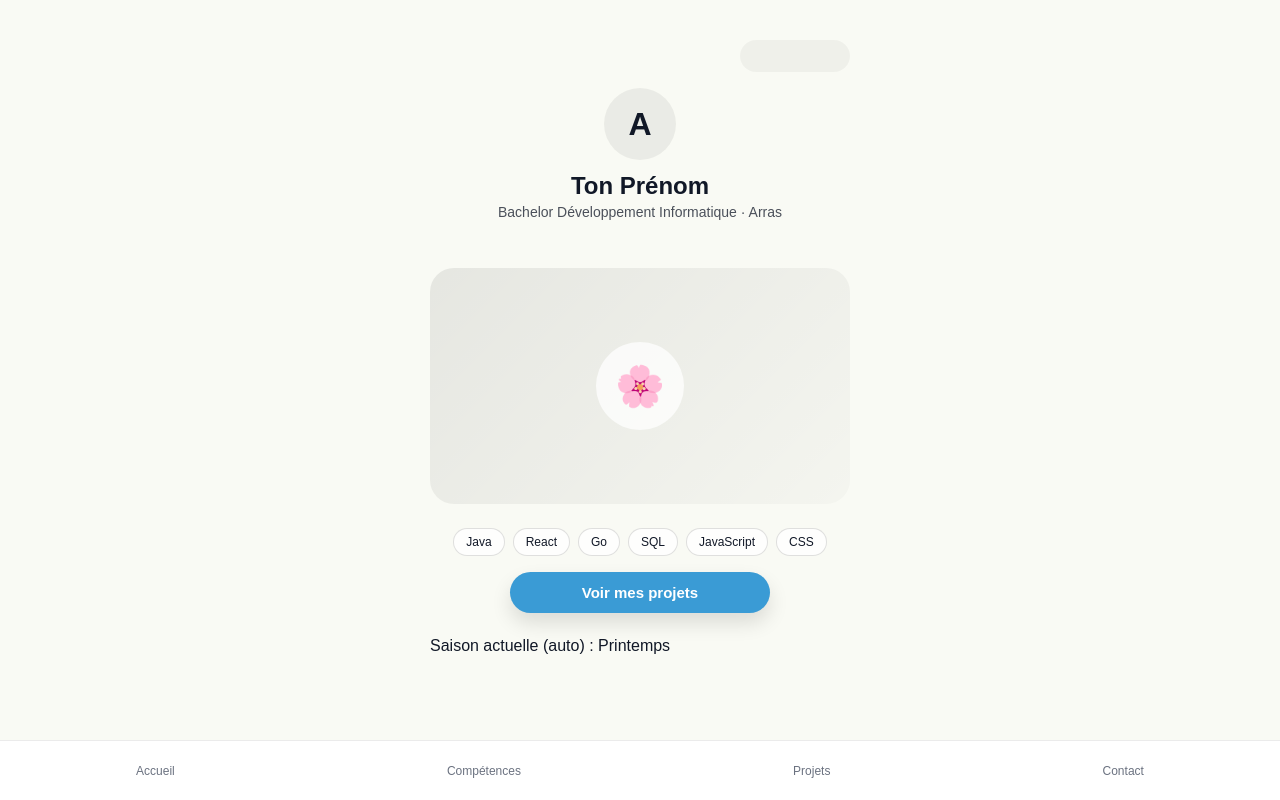
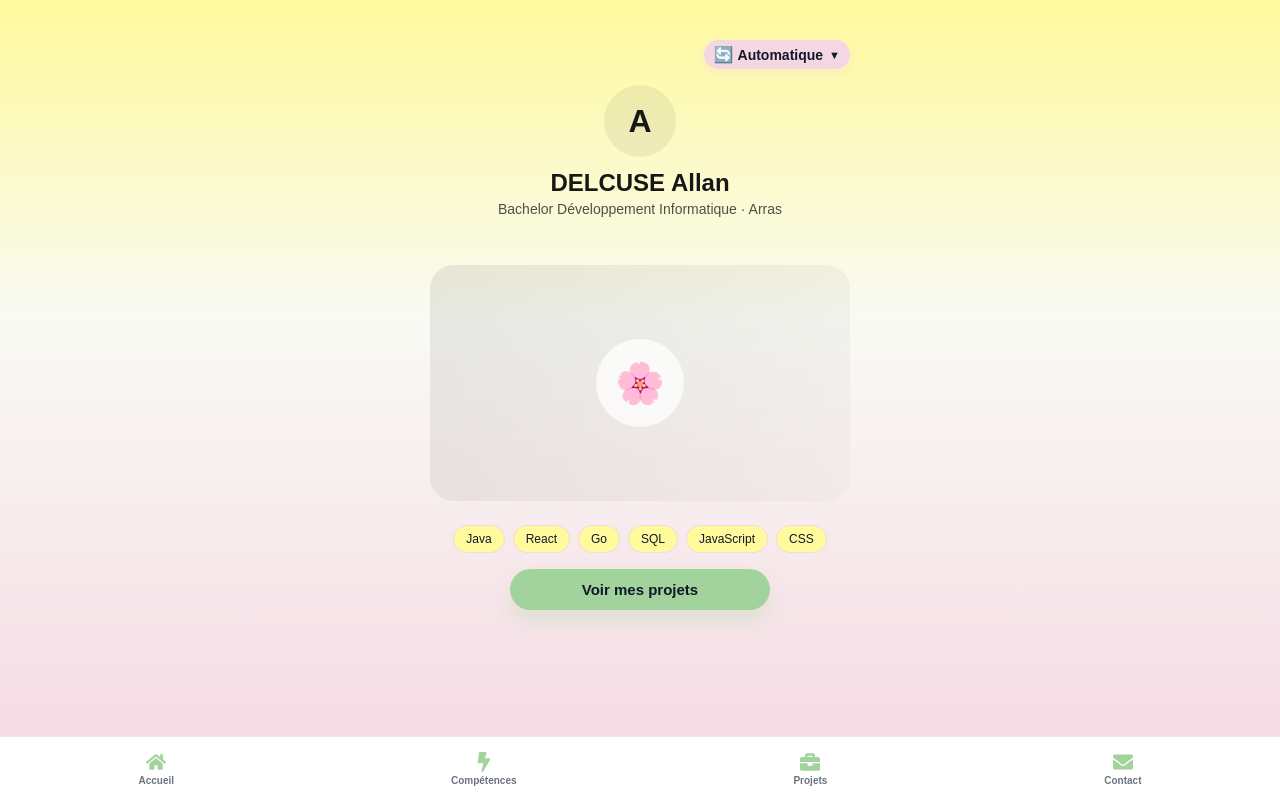
Before and after one commit to DELCUSEAllan/PortfolioSaisonAllan, a Next.js app in the folder portfolio-saisons/: page / in a window 1280 px wide. Built offline with nearby package versions, Linux system fonts and the light colour scheme.

Commit message:
Ajout du bouton selection saison + background dégradé printemps + icones + charte graphique respecté

```diff
--- a/portfolio-saisons/package.json
+++ b/portfolio-saisons/package.json
@@ -11,7 +11,8 @@
   "dependencies": {
     "next": "16.2.0",
     "react": "19.2.4",
-    "react-dom": "19.2.4"
+    "react-dom": "19.2.4",
+    "react-icons": "^5.6.0"
   },
   "devDependencies": {
     "babel-plugin-react-compiler": "1.0.0",
--- a/portfolio-saisons/src/app/components/BarreNavigation.jsx
+++ b/portfolio-saisons/src/app/components/BarreNavigation.jsx
@@ -1,6 +1,19 @@
+// src/app/components/BarreNavigation.jsx
+
 import Link from "next/link";
+import { FaHome } from "react-icons/fa";
+import { FaBolt } from "react-icons/fa";
+import { FaBriefcase } from "react-icons/fa";
+import { FaEnvelope } from "react-icons/fa";
 
-export default function BarreNavigation() {
+export default function BarreNavigation({ couleurActive, couleurTexte }) {
+  const liens = [
+    { href: "/", label: "Accueil", icone: FaHome },
+    { href: "/competences", label: "Compétences", icone: FaBolt },
+    { href: "/projets", label: "Projets", icone: FaBriefcase },
+    { href: "/contact", label: "Contact", icone: FaEnvelope },
+  ];
+
   return (
     <nav
       style={{
@@ -8,20 +21,36 @@ export default function BarreNavigation() {
         bottom: 0,
         left: 0,
         right: 0,
-        height: "60px",
+        height: "64px",
         display: "flex",
         justifyContent: "space-around",
         alignItems: "center",
         backgroundColor: "#FFFFFF",
         borderTop: "1px solid rgba(0, 0, 0, 0.08)",
-        fontSize: "12px",
-        color: "#6B7280", // couleur de texte cohérente avec ta palette
       }}
     >
-      <Link href="/">Accueil</Link>
-      <Link href="/competences">Compétences</Link>
-      <Link href="/projets">Projets</Link>
-      <Link href="/contact">Contact</Link>
+      {liens.map((lien) => {
+        const Icone = lien.icone;
+        return (
+          <Link
+            key={lien.href}
+            href={lien.href}
+            style={{
+              display: "flex",
+              flexDirection: "column",
+              alignItems: "center",
+              gap: "3px",
+              color: couleurTexte || "#6B7280",
+              fontSize: "10px",
+              fontWeight: "600",
+              textDecoration: "none",
+            }}
+          >
+            <Icone size={20} color={couleurActive || "#A2D39C"} />
+            {lien.label}
+          </Link>
+        );
+      })}
     </nav>
   );
 }
--- a/portfolio-saisons/src/app/components/EnTeteAccueil.jsx
+++ b/portfolio-saisons/src/app/components/EnTeteAccueil.jsx
@@ -1,9 +1,11 @@
-export default function EnTeteAccueil() {
+import SelectionSaison from "./SelectionSaison";
+
+export default function EnTeteAccueil({ valeurSaison, onChangeSaison }) {
   return (
     <header className="en-tete-accueil">
       <div className="en-tete-ligne-superieure">
-        <div className="en-tete-placeholder-saison">
-          {/* Ici on mettra plus tard le select de saison */}
+        <div className="en-tete-placeholder-saison" style={{ background: "none" }}>
+          <SelectionSaison valeur={valeurSaison} onChange={onChangeSaison} compact />
         </div>
       </div>
 
@@ -13,7 +15,7 @@ export default function EnTeteAccueil() {
         </div>
 
         <div className="en-tete-textes">
-          <h1 className="en-tete-nom">Ton Prénom</h1>
+          <h1 className="en-tete-nom">DELCUSE Allan</h1>
           <p className="en-tete-sous-titre">
             Bachelor Développement Informatique · Arras
           </p>
--- /dev/null
+++ b/portfolio-saisons/src/app/components/SelectionSaison.jsx
@@ -0,0 +1,62 @@
+"use client";
+
+import { useState } from "react";
+
+const OPTIONS_SAISON = [
+  { valeur: "auto", label: "Automatique", emoji: "🔄" },
+  { valeur: "printemps", label: "Printemps", emoji: "🌸" },
+  { valeur: "ete", label: "Été", emoji: "☀️" },
+  { valeur: "automne", label: "Automne", emoji: "🍂" },
+  { valeur: "hiver", label: "Hiver", emoji: "❄️" },
+];
+
+export default function SelectionSaison({ valeur, onChange, compact }) {
+  const [ouvert, setOuvert] = useState(false);
+
+  const optionActive = OPTIONS_SAISON.find(
+    (option) => option.valeur === valeur
+  );
+
+  function handleChoix(nouvelleValeur) {
+    onChange(nouvelleValeur);
+    setOuvert(false);
+  }
+
+  function renderOptions() {
+    return OPTIONS_SAISON.map((option) => {
+      const estActif = option.valeur === valeur;
+      const nomClasse = estActif
+        ? "select-saison-option select-saison-option-active"
+        : "select-saison-option";
+      return (
+        <li key={option.valeur}>
+          <button className={nomClasse} onClick={() => handleChoix(option.valeur)}>
+            <span>{option.emoji}</span>
+            <span>{option.label}</span>
+          </button>
+        </li>
+      );
+    });
+  }
+
+  return (
+    <div className="select-saison-wrapper">
+      <button
+        className={"select-saison-bouton"}
+        onClick={() => setOuvert(!ouvert)}
+        aria-haspopup="listbox"
+        aria-expanded={ouvert}
+      >
+        <span className="select-saison-emoji">{optionActive.emoji}</span>
+        <span className="select-saison-label">{optionActive.label}</span>
+        <span className="select-saison-fleche">{ouvert ? "▲" : "▼"}</span>
+      </button>
+
+      {ouvert && (
+        <ul className="select-saison-dropdown">
+          {renderOptions()}
+        </ul>
+      )}
+    </div>
+  );
+}
--- a/portfolio-saisons/src/app/globals.css
+++ b/portfolio-saisons/src/app/globals.css
@@ -1,21 +1,17 @@
+/* =====================
+   BASE
+   ===================== */
+
 :root {
   --background: #ffffff;
   --foreground: #171717;
-}
-
-@media (prefers-color-scheme: dark) {
-  :root {
-    --background: #0a0a0a;
-    --foreground: #ededed;
-  }
 }
 
 html {
   height: 100%;
 }
 
-html,
-body {
+html, body {
   max-width: 100vw;
   overflow-x: hidden;
 }
@@ -25,7 +21,7 @@ body {
   display: flex;
   flex-direction: column;
   color: var(--foreground);
-  background: var(--background);
+  background: #F9FAF4;
   font-family: Arial, Helvetica, sans-serif;
   -webkit-font-smoothing: antialiased;
   -moz-osx-font-smoothing: grayscale;
@@ -42,13 +38,14 @@ a {
   text-decoration: none;
 }
 
-@media (prefers-color-scheme: dark) {
-  html {
-    color-scheme: dark;
-  }
+nav a {
+  color: inherit;
+  text-decoration: none;
 }
 
-/* Header Accueil */
+/* =====================
+   HEADER ACCUEIL
+   ===================== */
 
 .en-tete-accueil {
   padding-top: 24px;
@@ -59,13 +56,6 @@ a {
   display: flex;
   justify-content: flex-end;
   margin-bottom: 16px;
-}
-
-.en-tete-placeholder-saison {
-  width: 110px;
-  height: 32px;
-  border-radius: 999px;
-  background-color: rgba(0, 0, 0, 0.04);
 }
 
 .en-tete-contenu {
@@ -109,7 +99,94 @@ a {
   opacity: 0.75;
 }
 
-/* Carte centrale de saison */
+/* =====================
+   SELECT SAISON
+   ===================== */
+
+.select-saison-wrapper {
+  position: relative;
+  display: inline-block;
+}
+
+.select-saison-bouton {
+  display: flex;
+  align-items: center;
+  gap: 4px;
+  padding: 5px 10px;
+  border-radius: 999px;
+  border: none;
+  background-color: #F5D7E3;
+  color: #111827;
+  font-size: 11px;
+  font-weight: 600;
+  cursor: pointer;
+  white-space: nowrap;
+  box-shadow: 0 4px 12px rgba(245, 215, 227, 0.4);
+}
+
+.select-saison-bouton:hover {
+  background-color: #f0c4d4;
+}
+
+
+.select-saison-emoji {
+  font-size: 16px;
+}
+
+.select-saison-label {
+  font-size: 14px;
+  font-weight: 600;
+}
+
+.select-saison-fleche {
+  font-size: 11px;
+  margin-left: 2px;
+}
+
+.select-saison-dropdown {
+  position: absolute;
+  top: calc(100% + 8px);
+  right: 0;
+  background-color: #F5D7E3;
+  border-radius: 16px;
+  box-shadow: 0 8px 24px rgba(245, 215, 227, 0.5);
+  list-style: none;
+  padding: 6px;
+  margin: 0;
+  min-width: 150px;
+  z-index: 100;
+}
+
+.select-saison-option {
+  display: flex;
+  align-items: center;
+  gap: 8px;
+  padding: 8px 10px;
+  border-radius: 10px;
+  font-size: 12px;
+  cursor: pointer;
+  color: #111827;
+  background: none;
+  border: none;
+  width: 100%;
+  text-align: left;
+}
+
+.select-saison-option:hover {
+  background-color: rgba(0, 0, 0, 0.06);
+}
+
+.select-saison-option-active {
+  background-color: rgba(0, 0, 0, 0.08);
+  font-weight: 600;
+  color: #111827;
+}
+
+
+
+/* =====================
+   CARTE SAISON
+   ===================== */
 
 .carte-saison {
   margin-top: 24px;
@@ -140,7 +217,9 @@ a {
   font-size: 40px;
 }
 
-/* Étiquettes de technos */
+/* =====================
+   ETIQUETTES TECHNOS
+   ===================== */
 
 .etiquettes-technos {
   display: flex;
@@ -154,30 +233,35 @@ a {
 .etiquette-techno {
   padding: 6px 12px;
   border-radius: 999px;
-  border: 1px solid rgba(0, 0, 0, 0.12);
+  border: 1.5px solid;
+  border-color: #F5D7E3;
   font-size: 12px;
-  background-color: rgba(255, 255, 255, 0.8);
+  background-color: #FFFA9C;
+  color: #111827;
 }
 
-/* Bouton Principal */
+
+
+/* =====================
+   BOUTON PRINCIPAL
+   ===================== */
+
 .bouton-principal {
   display: block;
   width: 100%;
   max-width: 260px;
-  margin: 0 auto 24px auto; /* auto gauche/droite => centré */
+  margin: 0 auto 24px auto;
   padding: 12px 16px;
   border-radius: 999px;
   border: none;
   font-size: 15px;
   font-weight: 600;
   cursor: pointer;
-  background-color: #3A9BD5; /* provisoire, lié à l'été */
-  color: #FFFFFF;
-  box-shadow: 0 10px 20px rgba(0, 0, 0, 0.12);
+  background-color: #A2D39C;
+  color: #111827;
+  box-shadow: 0 10px 20px rgba(162, 211, 156, 0.3);
 }
 
-/* Rendu palette barre nav */
-nav a {
-  color: inherit;
-  text-decoration: none;
+.bouton-principal:hover {
+  background-color: #8FCB81;
 }
--- a/portfolio-saisons/src/app/page.jsx
+++ b/portfolio-saisons/src/app/page.jsx
@@ -1,5 +1,6 @@
 "use client";
 
+import React from "react";
 
 import BarreNavigation from "./components/BarreNavigation";
 import EnTeteAccueil from "./components/EnTeteAccueil";
@@ -9,12 +10,14 @@ import styles from "./page.module.css";
 import CarteSaison from "./components/CarteSaison";
 import EtiquettesTechnos from "./components/EtiquettesTechnos";
 import BoutonPrincipal from "./components/BoutonPrincipal";
+import SelectionSaison from "./components/SelectionSaison";
 
 
 const saisonAutoParDate = determinerSaisonParDate(new Date());
 
 export default function Accueil() {
-  const saisonActuelle = saisonAutoParDate;
+    const [saisonSelectionnee, setSaisonSelectionnee] = React.useState("auto");
+    const saisonActuelle = saisonSelectionnee === "auto" ? saisonAutoParDate : saisonSelectionnee;
     const saison = SAISONS[saisonActuelle];
 
   return (
@@ -22,12 +25,13 @@ export default function Accueil() {
         <main
             className={styles.accueil}
             style={{
-          backgroundColor: saison.fondPage,
-          color: saison.textePrincipal,
+                background: `linear-gradient(180deg, ${saison.badgeFond} 0%, ${saison.fondPage} 40%, ${saison.boutonSecondaireFond} 100%)`,
             }}
         >
+
+
         <div className={styles.contenu}>
-          <EnTeteAccueil />
+          <EnTeteAccueil valeurSaison={saisonSelectionnee} onChangeSaison={setSaisonSelectionnee} />
 
           <CarteSaison nomSaison={saison.nom} />
 
@@ -35,12 +39,13 @@ export default function Accueil() {
 
           <BoutonPrincipal texte="Voir mes projets" />
 
-        <p>Saison actuelle (auto) : {saison.nom}</p>
-
         </div>
       </main>
 
-      <BarreNavigation />
+      <BarreNavigation
+  couleurActive={saison.boutonPrincipalFond}
+  couleurTexte={saison.texteSecondaire}
+/>
     </>
   );
 }
```
Also changed, not shown: 1 other file (tests, documents, lock files or other folders). Lines whose indentation alone changed are shown as unchanged.
